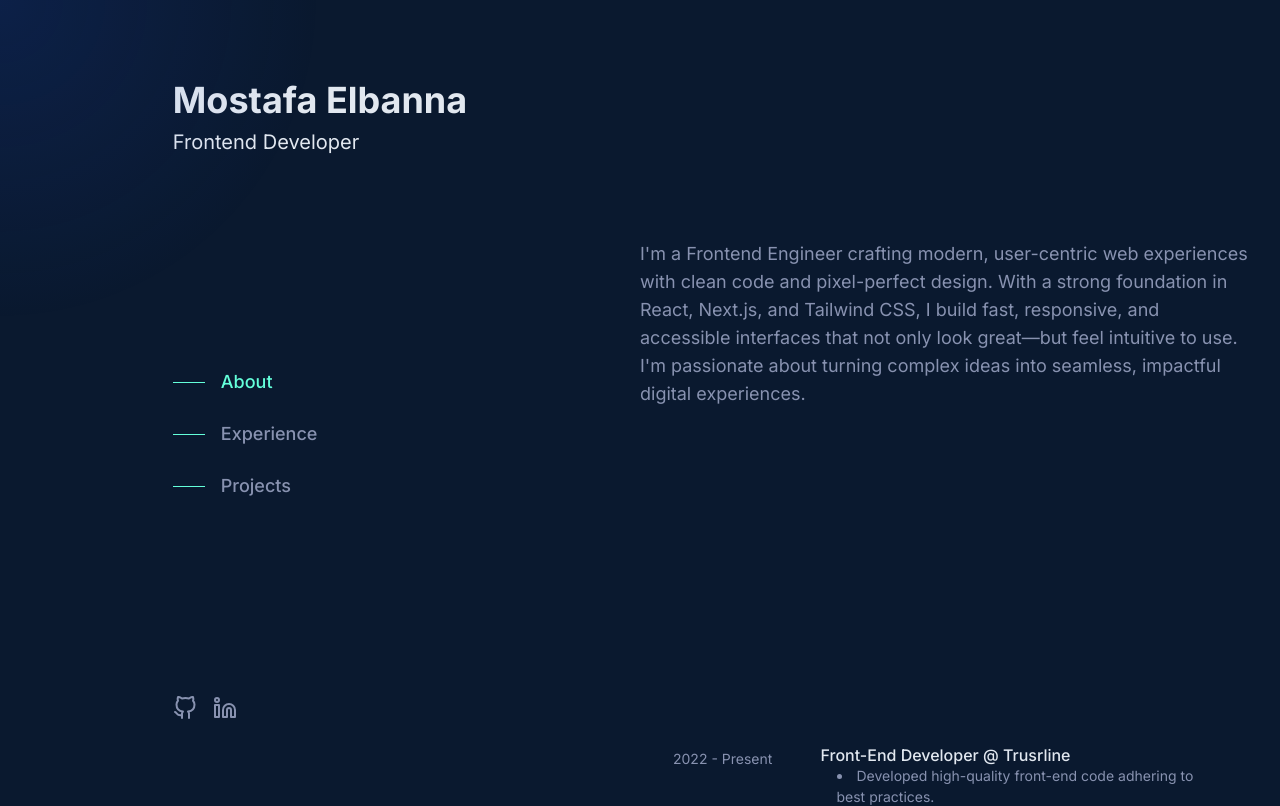
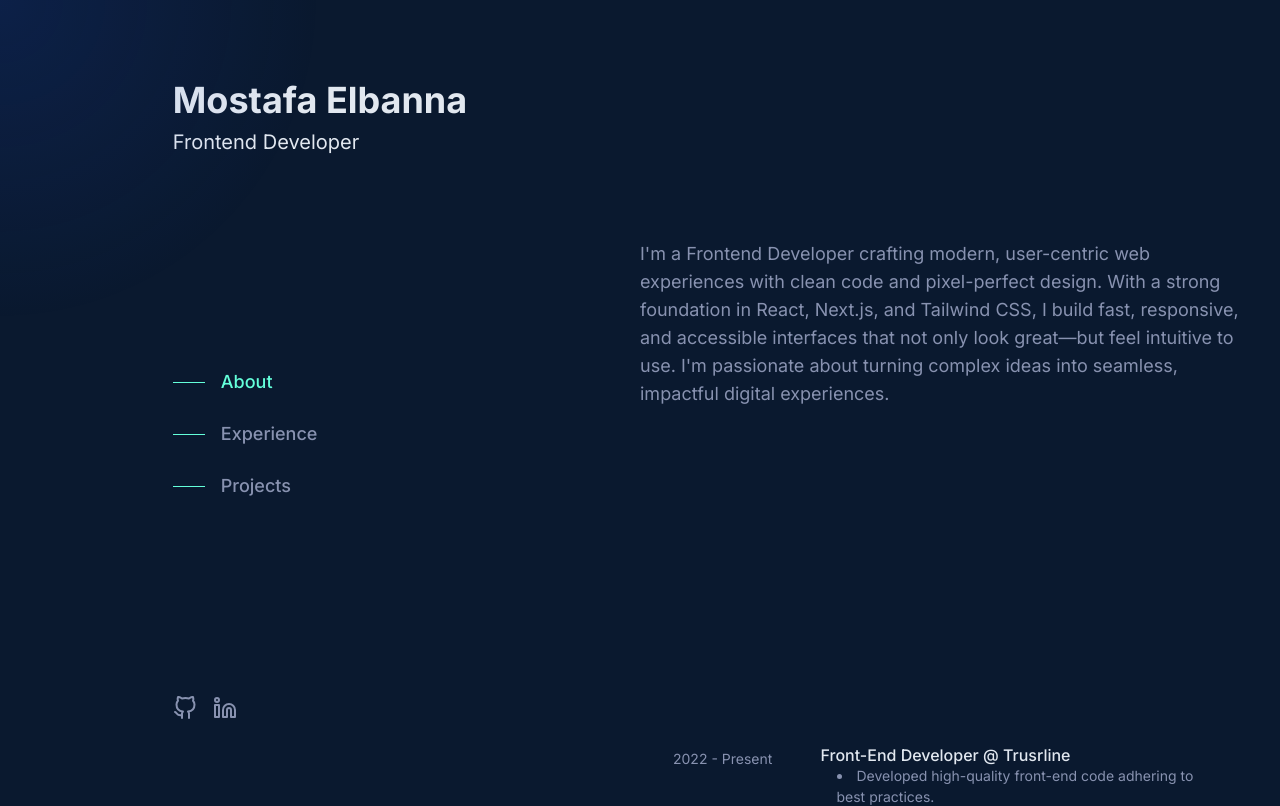
Before and after one commit to mostafashabanelbanna/mostafashabanelbanna.github.io, a Next.js app: page / in a window 1280 px wide. Shown: the top 806 px of the page. Built offline with nearby package versions, Linux system fonts and the light colour scheme.

Commit message:
handle github page

```diff
--- a/src/components/About.tsx
+++ b/src/components/About.tsx
@@ -18,7 +18,7 @@ export const About = () => (
             transition={{ duration: 0.5, delay: 0.6 }}
             className="text-lg secondary-text mb-8 max-w-2xl mx-auto"
           >
-            I'm a Frontend Engineer crafting modern, user-centric web
+            I'm a Frontend Developer crafting modern, user-centric web
             experiences with clean code and pixel-perfect design. With a strong
             foundation in React, Next.js, and Tailwind CSS, I build fast,
             responsive, and accessible interfaces that not only look great—but
```
